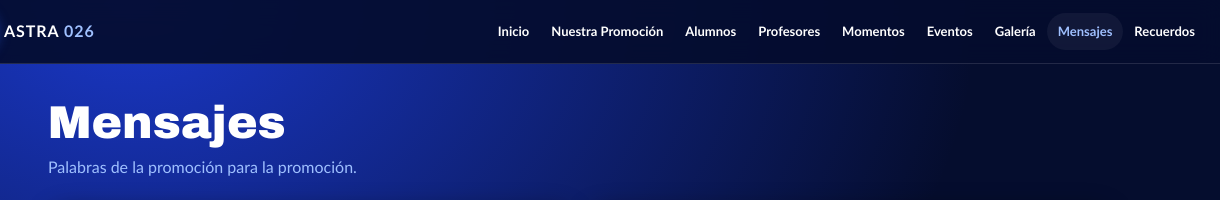
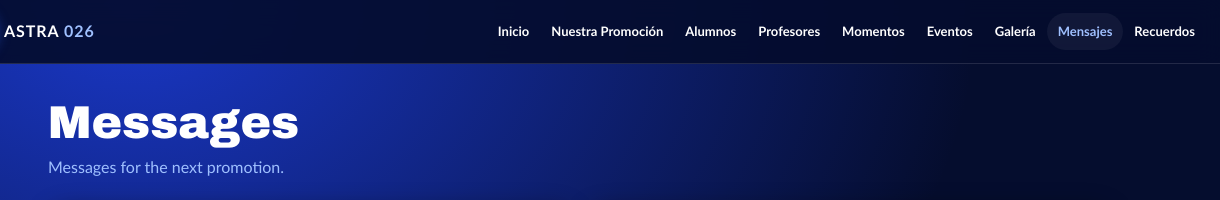
Before and after one commit to zTqku/Anuario-Astra, a plain HTML site: page mensajes.html in a window 1280 px wide. Shown: the top 200 px of the page, 60-1280 px from the left. Drawn offline with Linux system fonts and the light colour scheme.

Commit message:
Update mensajes.html

```diff
--- a/mensajes.html
+++ b/mensajes.html
@@ -1,5 +1,5 @@
 <!DOCTYPE html>
 <html lang="es"><head><meta charset="utf-8"><meta name="viewport" content="width=device-width,initial-scale=1"><meta name="theme-color" content="#050d2e"><title>Mensajes · ASTRA 026</title><link rel="icon" href="images/astra026.jpg"><link rel="stylesheet" href="css/style.css"></head>
-<body data-page="mensajes"><main class="sec"><h1 class="t">Mensajes</h1><p class="sub">Palabras de la promoción para la promoción.</p><div id="app"></div></main>
+<body data-page="mensajes"><main class="sec"><h1 class="t">Messages</h1><p class="sub">Messages for the next promotion.</p><div id="app"></div></main>
 <script src="js/data.js" defer></script><script src="js/main.js" defer></script>
 </body></html>
```
